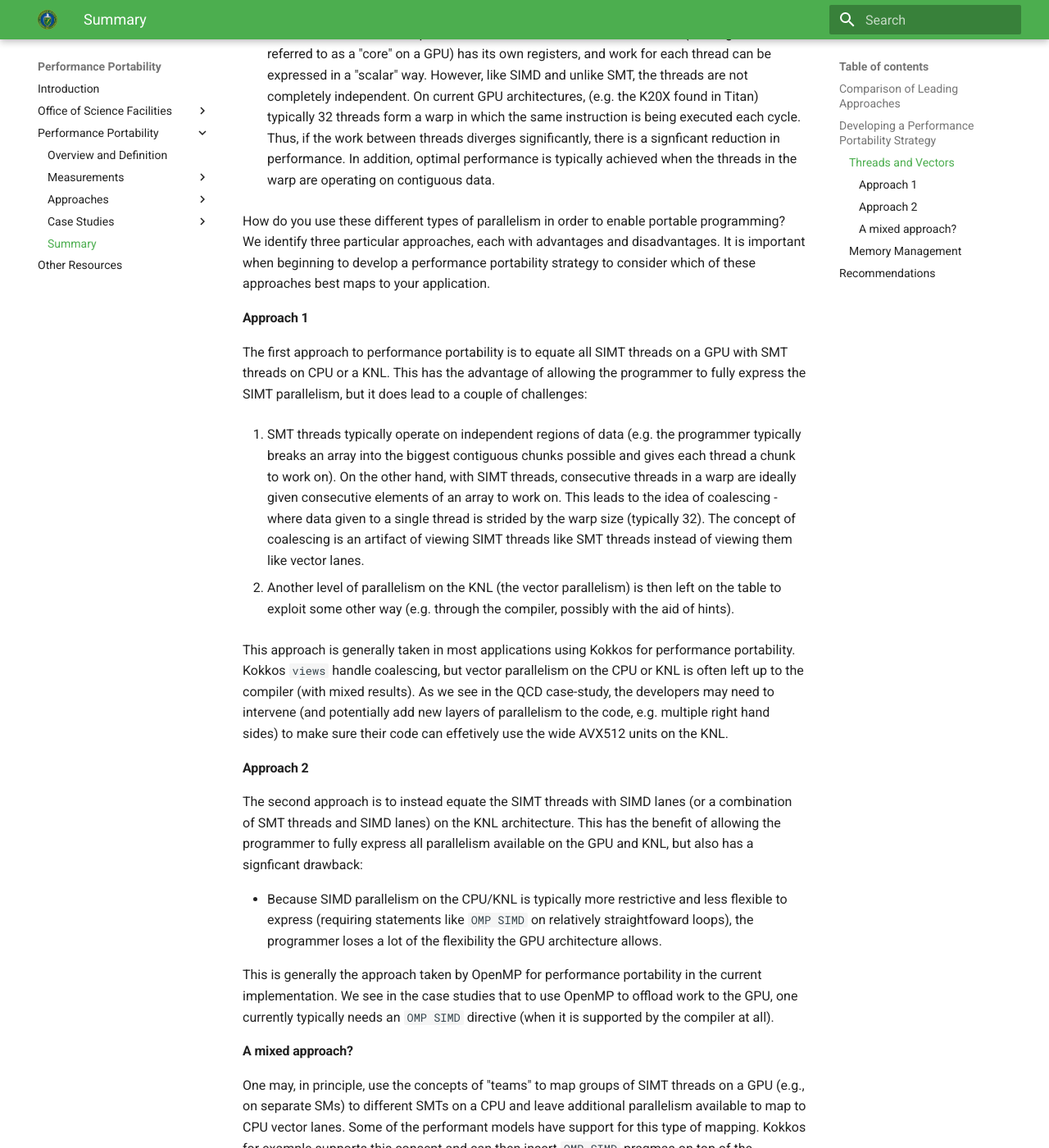
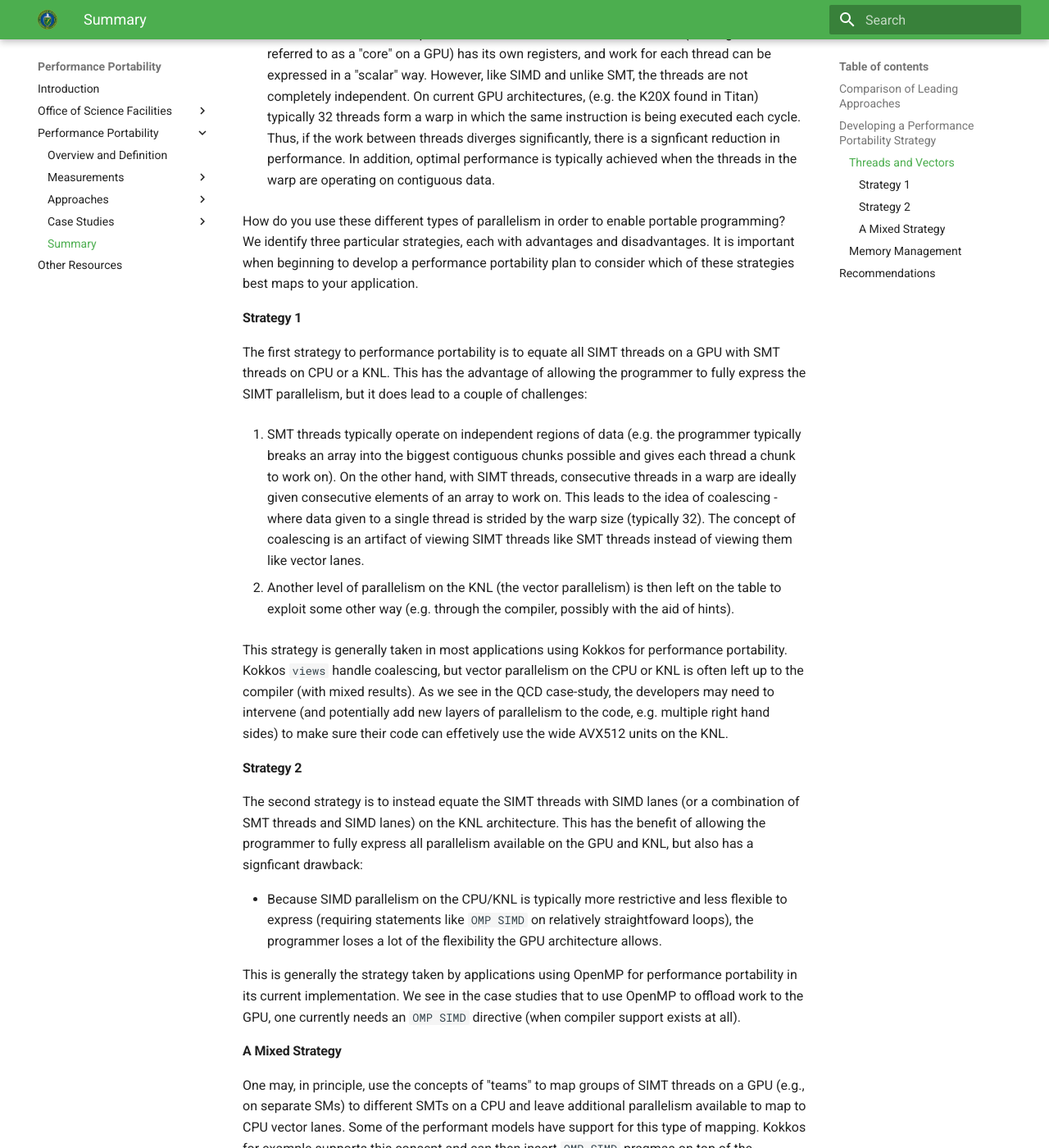
Before and after one commit to jrdeslippe/perfportsite, an MkDocs documentation site: the page built from docs/perfport/summary/index.md, in a window 1280 px wide and 1400 px high, scrolled down 1468 px. Shown: the whole window at 82% size. Built offline with MkDocs 1.6.1 and Material for MkDocs 9.7.7, drawn with Linux system fonts in a browser that asks for light colours; old or Windows-style settings are respelled for this version of MkDocs; some of the changed text lies outside the part shown.

Commit message:
we had overloaded the word approach
so, I'm now usnig "strategy" in a few places

```diff
--- a/docs/perfport/summary/index.md
+++ b/docs/perfport/summary/index.md
@@ -15,7 +15,7 @@ workload and from the outcome of recent DOE performance portability workshops.
 
 ## Developing a Performance Portability Strategy
 
-We noted in the introduction that the KNL and NVIDIA GPU architectures had a lot in common, including wide "vectors" or "warps," as well as multiple tiers of memory, including on-package memory. However, before diving into to any particular performance-portability programming model, it is important to develop a high-level strategy for how a given problem best maps to these similar architecture features. In exploring various approaches to performance portability, we have found that different philosophies can exist for exploiting these similarities.
+We noted in the introduction that the KNL and NVIDIA GPU architectures had a lot in common, including wide "vectors" or "warps," as well as multiple tiers of memory, including on-package memory. However, before diving into to any particular performance-portability programming model, it is important to develop a high-level strategy for how a given problem best maps to these similar architecture features. In exploring various approaches to performance portability, we have found that different strategies can exist for exploiting these similarities.
 
 ### Threads and Vectors
 
@@ -37,11 +37,11 @@ independent. On current GPU architectures, (e.g. the K20X found in Titan) typica
 significantly, there is a signficant reduction in performance. In addition, optimal performance is typically achieved when the threads in the warp are
 operating on contiguous data.
 
-How do you use these different types of parallelism in order to enable portable programming? We identify three particular approaches, each with advantages and disadvantages. It is important when beginning to develop a performance portability strategy to consider which of these approaches best maps to your application.
+How do you use these different types of parallelism in order to enable portable programming? We identify three particular strategies, each with advantages and disadvantages. It is important when beginning to develop a performance portability plan to consider which of these strategies best maps to your application.
 
-#### Approach 1
+#### Strategy 1
 
-The first approach to performance portability is to equate all SIMT threads on a GPU with SMT threads on CPU or a KNL. This has the advantage of allowing
+The first strategy to performance portability is to equate all SIMT threads on a GPU with SMT threads on CPU or a KNL. This has the advantage of allowing
 the programmer to fully express the SIMT parallelism, but it does lead to a couple of challenges:
 
 1. SMT threads typically operate on independent regions of data (e.g. the programmer typically breaks an array into the biggest contiguous chunks possible
@@ -53,23 +53,23 @@ instead of viewing them like vector lanes.
 2. Another level of parallelism on the KNL (the vector parallelism) is then left on the table to exploit some other way (e.g. through the compiler, possibly
 with the aid of hints).
 
-This approach is generally taken in most applications using Kokkos for performance portability. Kokkos ``views`` handle coalescing,
+This strategy is generally taken in most applications using Kokkos for performance portability. Kokkos ``views`` handle coalescing,
 but vector parallelism on the CPU or KNL is often left up to the compiler (with mixed results). As we see in the QCD case-study, the
 developers may need to intervene (and potentially add new layers of parallelism to the code, e.g. multiple right hand sides) to make sure their code
 can effetively use the wide AVX512 units on the KNL.
 
-#### Approach 2
+#### Strategy 2
 
-The second approach is to instead equate the SIMT threads with SIMD lanes (or a combination of SMT threads and SIMD lanes) on the KNL architecture.
+The second strategy is to instead equate the SIMT threads with SIMD lanes (or a combination of SMT threads and SIMD lanes) on the KNL architecture.
 This has the benefit of allowing the programmer to fully express all parallelism available on the GPU and KNL, but also has a signficant drawback:
 
 * Because SIMD parallelism on the CPU/KNL is typically more restrictive and less flexible to express (requiring statements like `OMP SIMD` on relatively
 straightfoward loops), the programmer loses a lot of the flexibility the GPU architecture allows.
 
-This is generally the approach taken by OpenMP for performance portability in the current implementation. We see in the case studies that to use OpenMP to
-offload work to the GPU, one currently typically needs an `OMP SIMD` directive (when it is supported by the compiler at all).
+This is generally the strategy taken by applications using OpenMP for performance portability in its current implementation. We see in the case studies that to use OpenMP to
+offload work to the GPU, one currently needs an `OMP SIMD` directive (when compiler support exists at all).
 
-#### A mixed approach?
+#### A Mixed Strategy
 
 One may, in principle, use the concepts of "teams" to map groups of SIMT threads on a GPU (e.g., on separate SMs) to different SMTs on a CPU and leave
 additional
```
